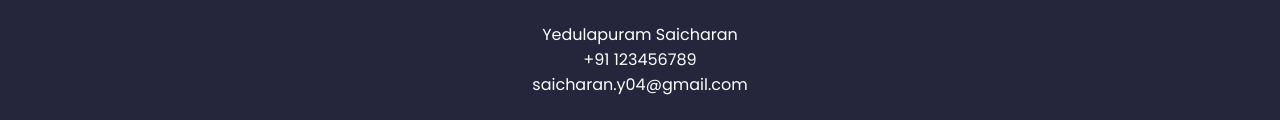
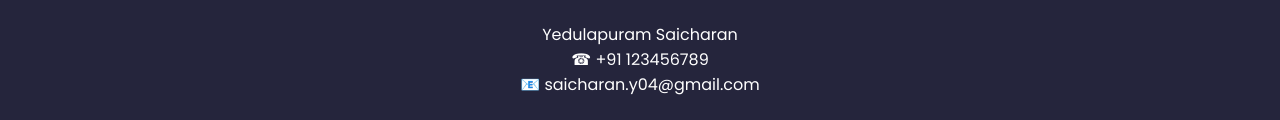
Before and after one commit to saicharan-5/Portfolio, a plain HTML site: page index.html in a window 1280 px wide. Shown: the part 879-999 px from the top of the page. Drawn offline with Linux system fonts and the light colour scheme; grey boxes are pictures that could not be loaded; a web font is replaced by a local one.

Commit message:
index.html

```diff
--- a/index.html
+++ b/index.html
@@ -60,8 +60,8 @@
     <div class="contact">
         <h1>Contact</h1><br>
         <p>Yedulapuram Saicharan</p>
-        <p>+91 123456789</p>
-        <p>saicharan.y04@gmail.com</p>
+        <p> &#x260E; +91 123456789</p>
+        <p> &#128231; saicharan.y04@gmail.com</p>
     </div>
     <br>
     <div class="icons">
```
